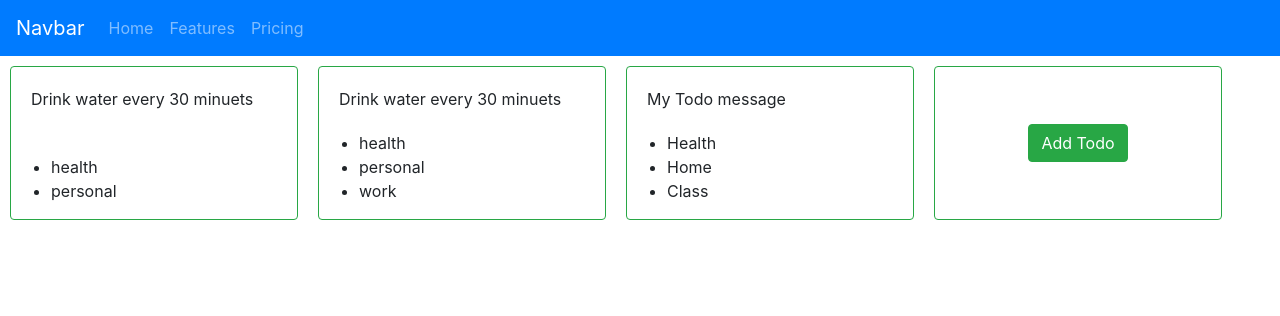
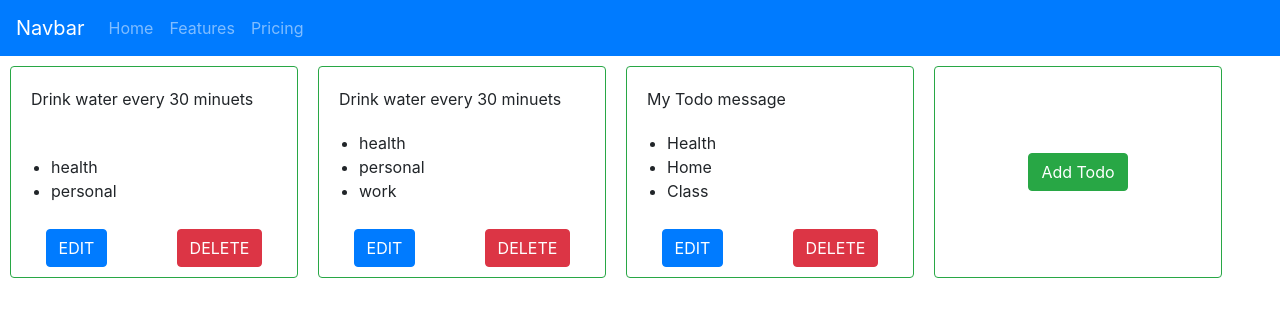
Before and after one commit to Broadway-Infosys-Class/react-typescript-monorepo, a React (Create React App) app: page / in a window 1280 px wide. Shown: the top 316 px of the page. Built offline with nearby package versions, Linux system fonts and the light colour scheme; data requests are answered from the project's data file.

Commit message:
brings data in edit page

```diff
--- a/src/App.tsx
+++ b/src/App.tsx
@@ -9,6 +9,7 @@ import Footer from "./partials/Footer";
 import Students from "./pages/Students";
 import AddTodo from "./pages/AddTodo";
 import "bootstrap/dist/css/bootstrap.min.css";
+import EditTodo from "./pages/EditTodo";
 
 function App() {
   return (
@@ -20,6 +21,7 @@ function App() {
           <Contact />
         </Route>
         <Route exact path="/todo/add" component={AddTodo} />
+        <Route exact path="/todo/edit/:id" component={EditTodo} />
       </Switch>
     </BrowserRouter>
   );
--- /dev/null
+++ b/src/pages/EditTodo.tsx
@@ -0,0 +1,38 @@
+import axios from "axios";
+import React, { useEffect, useState } from "react";
+
+interface ITodo {
+  id: number;
+  message: string;
+  category: string[];
+}
+
+const EditTodo = (props: any) => {
+  const todoId = props.match.params.id;
+  const [selectedTodo, setSelectedTodo] = useState({} as ITodo);
+
+  const getTodoById = async () => {
+    const response = await axios.get(`http://localhost:4000/todos/${todoId}`);
+    setSelectedTodo(response.data);
+  };
+
+  useEffect(() => {
+    getTodoById();
+  }, []);
+
+  return (
+    <div>
+      <h3>Todo Edit Page. ID ===== {todoId}</h3>
+
+      {selectedTodo && (
+        <ul>
+          <li>ID: {selectedTodo.id}</li>
+          <li>Message: {selectedTodo.message}</li>
+          <li>Categories: {selectedTodo.category}</li>
+        </ul>
+      )}
+    </div>
+  );
+};
+
+export default EditTodo;
--- a/src/partials/TodoCard.tsx
+++ b/src/partials/TodoCard.tsx
@@ -1,8 +1,20 @@
 import React from "react";
-import { Card } from "react-bootstrap";
+import { Button, Card } from "react-bootstrap";
 import CategoryList from "./CategoryList";
+import { createUseStyles } from "react-jss";
+import { useHistory } from "react-router";
+
+const useStyles = createUseStyles({
+  actionWrapper: {
+    display: "flex",
+    margin: "10px 0",
+    justifyContent: "space-around",
+  },
+});
 
 const TodoCard = (props: any) => {
+  const classes = useStyles();
+  const history = useHistory();
   console.log(props.todo);
   const todo = props.todo;
   return (
@@ -11,6 +23,17 @@ const TodoCard = (props: any) => {
         <Card.Text>{todo.message}</Card.Text>
       </Card.Body>
       <CategoryList category={todo.category} />
+      <div className={classes.actionWrapper}>
+        <Button
+          onClick={() => {
+            history.push(`/todo/edit/${todo.id}`);
+          }}
+          variant="primary"
+        >
+          EDIT
+        </Button>
+        <Button variant="danger">DELETE</Button>
+      </div>
     </Card>
   );
 };
```
